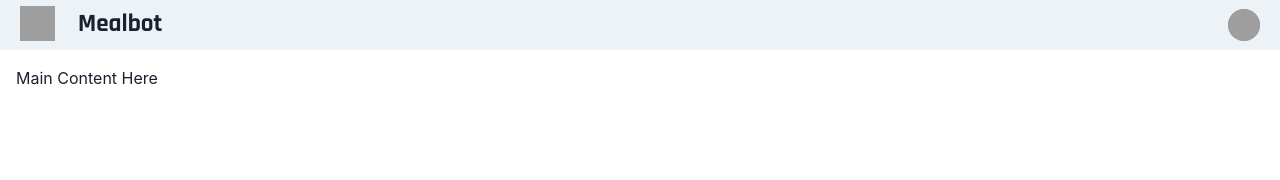
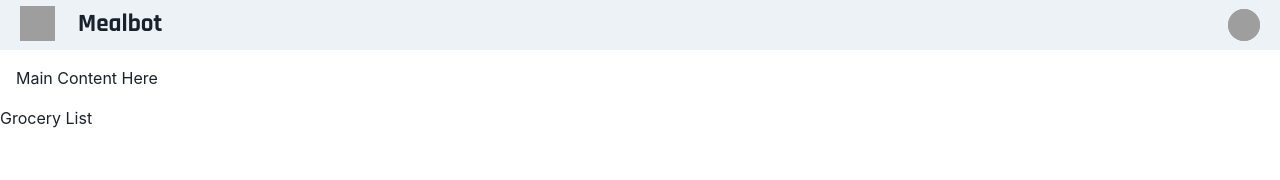
Before and after one commit to GraceWXT/Mealbot-LHL-Final, a React (Create React App) app in the folder client/: page /grocerylist/1 in a window 1280 px wide. Shown: the top 180 px of the page. Built offline with nearby package versions, Linux system fonts and the light colour scheme; grey boxes are pictures that could not be loaded.

Commit message:
Setup browser router

```diff
--- a/client/src/components/App.jsx
+++ b/client/src/components/App.jsx
@@ -1,11 +1,15 @@
 import "./App.scss";
 import Navbar from "./Navbar";
+import { ChakraProvider } from "@chakra-ui/react";
+import { Outlet } from "react-router-dom";
 
 export default function App() {
   return (
-    <Navbar />
-    // <div className="App">
-    //   <h1 id="logo">Mealbot</h1>
-    // </div>
+    <div className="App">
+      <ChakraProvider>
+        <Navbar />
+        <Outlet />
+      </ChakraProvider>
+    </div>
   );
 }
--- /dev/null
+++ b/client/src/components/GroceryList.jsx
@@ -0,0 +1,7 @@
+export default function GroceryList() {
+  return (
+    <div>
+      Grocery List
+    </div>
+  );
+}
--- /dev/null
+++ b/client/src/components/HomePage.jsx
@@ -0,0 +1,7 @@
+export default function HomePage() {
+  return (
+    <div>
+      HomePage
+    </div>
+  );
+}
--- /dev/null
+++ b/client/src/components/MealPlan.jsx
@@ -0,0 +1,7 @@
+export default function MealPlan() {
+  return (
+    <div>
+      MealPlan
+    </div>
+  );
+}
--- /dev/null
+++ b/client/src/components/Profile.jsx
@@ -0,0 +1,7 @@
+export default function Profile() {
+  return (
+    <div>
+      Profile
+    </div>
+  );
+}
--- /dev/null
+++ b/client/src/components/Recipe.jsx
@@ -0,0 +1,7 @@
+export default function Recipe() {
+  return (
+    <div>
+      Recipe
+    </div>
+  );
+}
--- a/client/src/index.js
+++ b/client/src/index.js
@@ -1,14 +1,29 @@
 import React from "react";
 import ReactDOM from "react-dom";
+import { BrowserRouter, Route, Routes } from "react-router-dom";
+
+import App from "./components/App";
+import HomePage from "./components/HomePage";
+import Profile from "./components/Profile";
+import MealPlan from "./components/MealPlan";
+import Recipe from "./components/Recipe";
+import GroceryList from "./components/GroceryList";
+
 import "./index.scss";
-import App from "./components/App";
-import { ChakraProvider } from "@chakra-ui/react";
 
 ReactDOM.render(
   <React.StrictMode>
-    <ChakraProvider>
-      <App />
-    </ChakraProvider>
+    <BrowserRouter>
+      <Routes>
+        <Route path="/" element={<App />}>
+          <Route index element={<HomePage />} />
+          <Route path="users/:id" element={<Profile />} />
+          <Route path="mealplan/random" element={<MealPlan />} />
+          <Route path="recipe/:id" element={<Recipe />} />
+          <Route path="grocerylist/:startDate" element={<GroceryList />} />
+        </Route>
+      </Routes>
+    </BrowserRouter>
   </React.StrictMode>,
   document.getElementById("root")
 );
```
Also changed, not shown: client/src/components/Navbar.jsx (renamed from client/src/components/Navbar.js), 1 other file (tests, documents, lock files or other folders).
